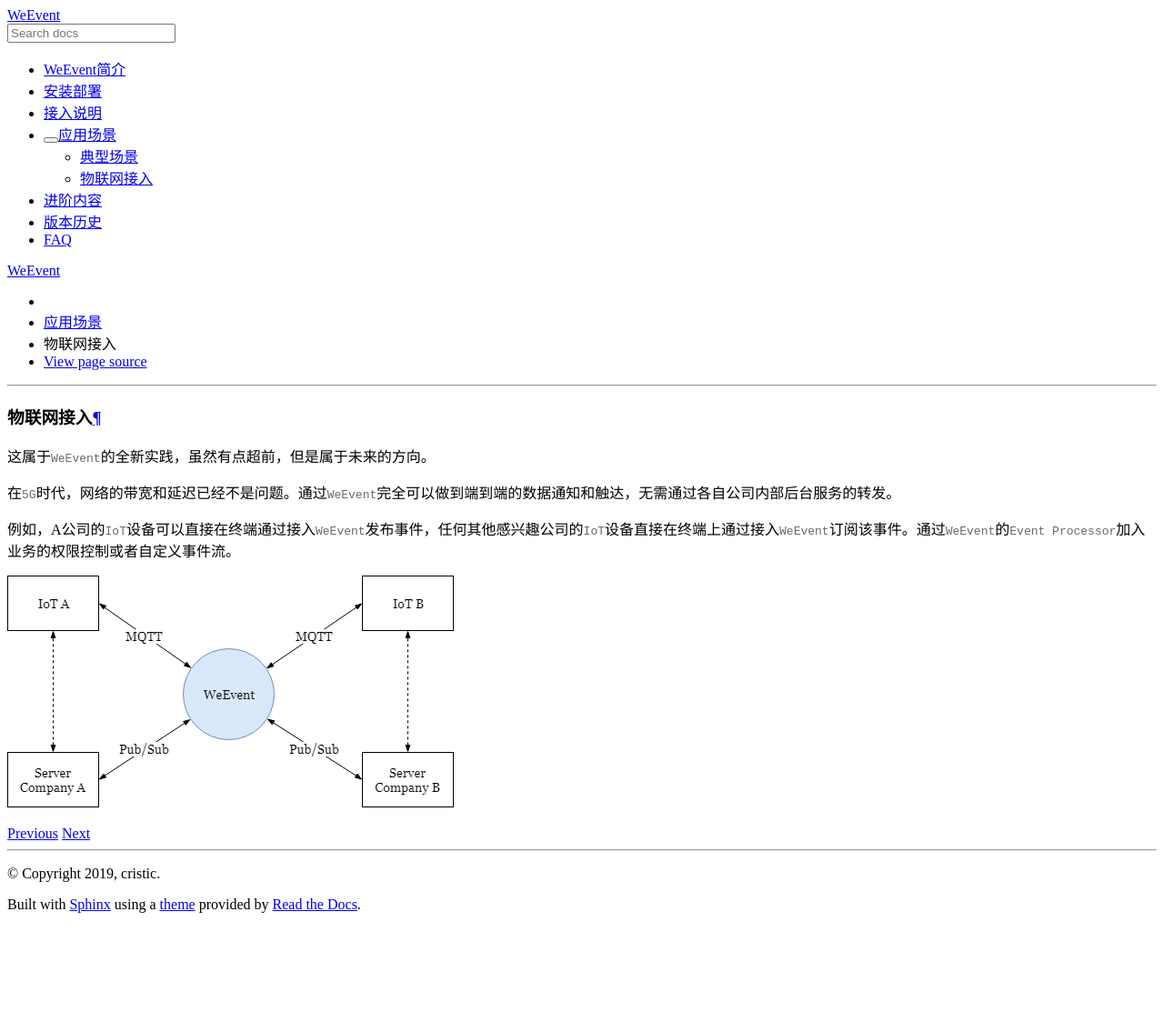
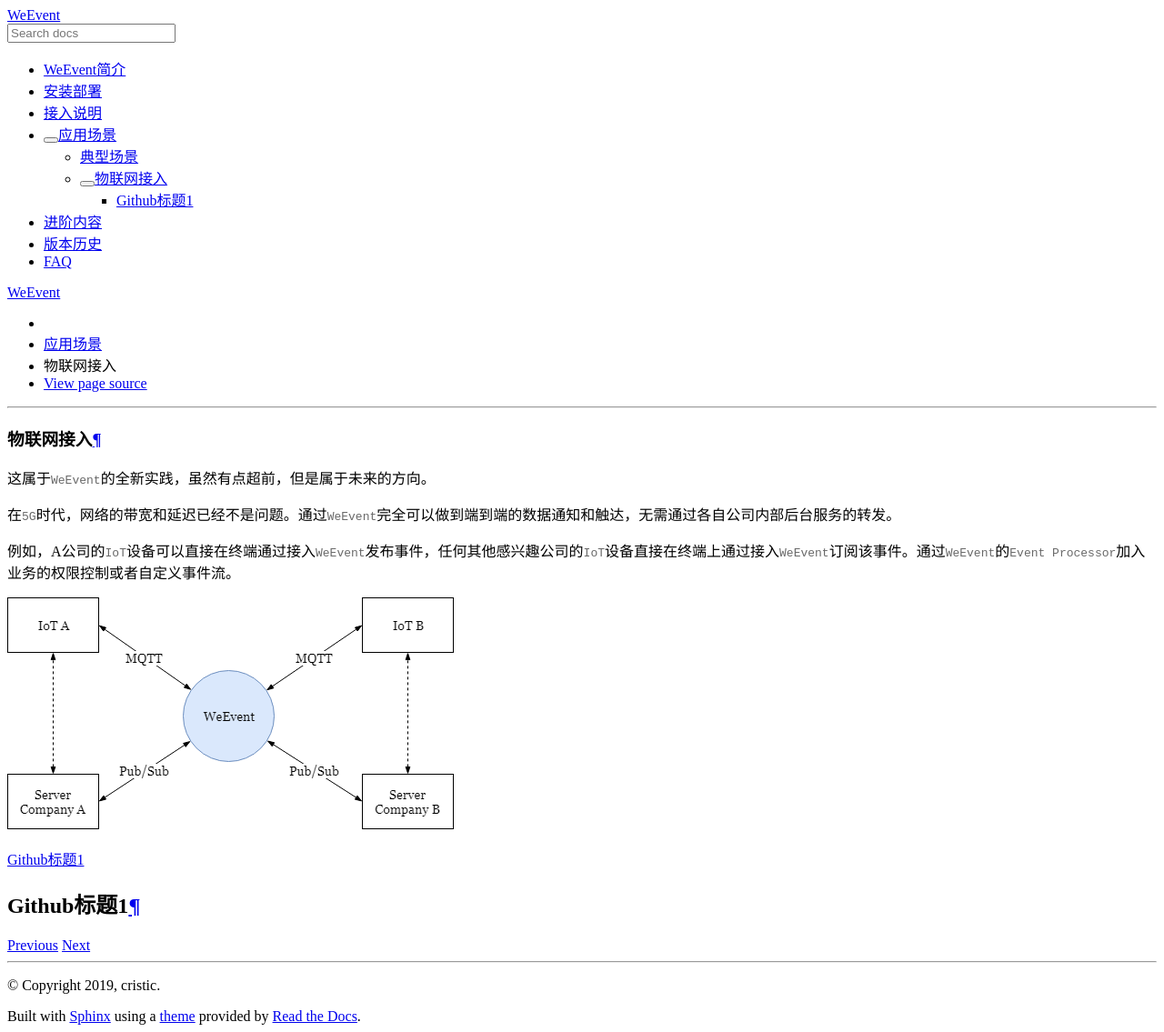
Before and after one commit to WeBankBlockchain/WeEvent-docs, a Sphinx documentation site: the page built from docs/scarino/iot.md, in a window 1280 px wide. Shown: the whole page at 91% size. Built offline with Sphinx 7.4.7 and the Read the Docs theme 2.0.0, drawn with Linux system fonts in a browser that asks for light colours; before the commit the page ends 1012 px from its top, so only the background shows below that.

Commit message:
update file

```diff
--- a/docs/scarino/iot.md
+++ b/docs/scarino/iot.md
@@ -6,3 +6,9 @@
 例如，A公司的`IoT`设备可以直接在终端通过接入`WeEvent`发布事件，任何其他感兴趣公司的`IoT`设备直接在终端上通过接入`WeEvent`订阅该事件。通过`WeEvent`的`Event Processor`加入业务的权限控制或者自定义事件流。
 
 ![IoTScarino.png](../image/IoTScarino.png)
+
+
+
+[Github标题1](#github标题1)
+
+### Github标题1
```
